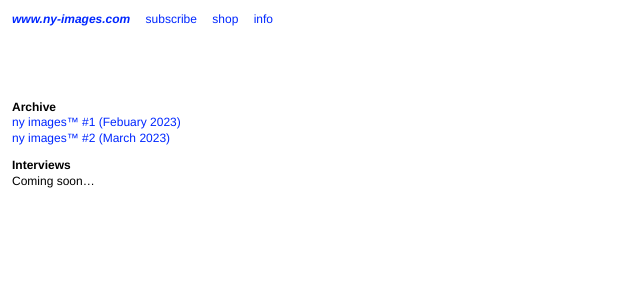
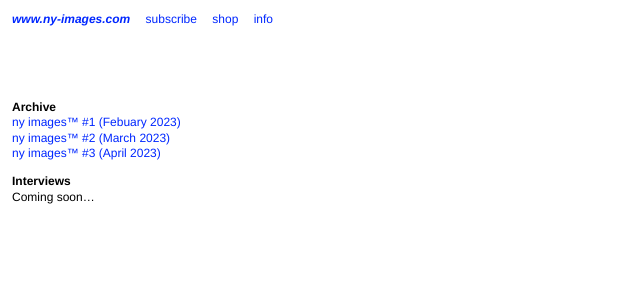
Before and after one commit to Notreyork/ny-images.com, a Jekyll site: the page built from index.md, in a window 1280 px wide. Shown: the top 300 px of the page, without its empty margins (0-640 px from the left). Built offline with Jekyll 4.4.1, drawn with Linux system fonts in a browser that asks for light colours.

Commit message:
Update index.md

```diff
--- a/index.md
+++ b/index.md
@@ -7,6 +7,7 @@ title: "ny images™"
 
 - [ny images™ #1 (Febuary 2023)](https://notreyork.github.io/ny_images-02-01-2023/)
 - [ny images™ #2 (March 2023)](https://notreyork.github.io/ny_images-03-01-2023/)
+- [ny images™ #3 (April 2023)](https://notreyork.github.io/ny_images-04-01-2023/)
 
 **Interviews**
 
```
